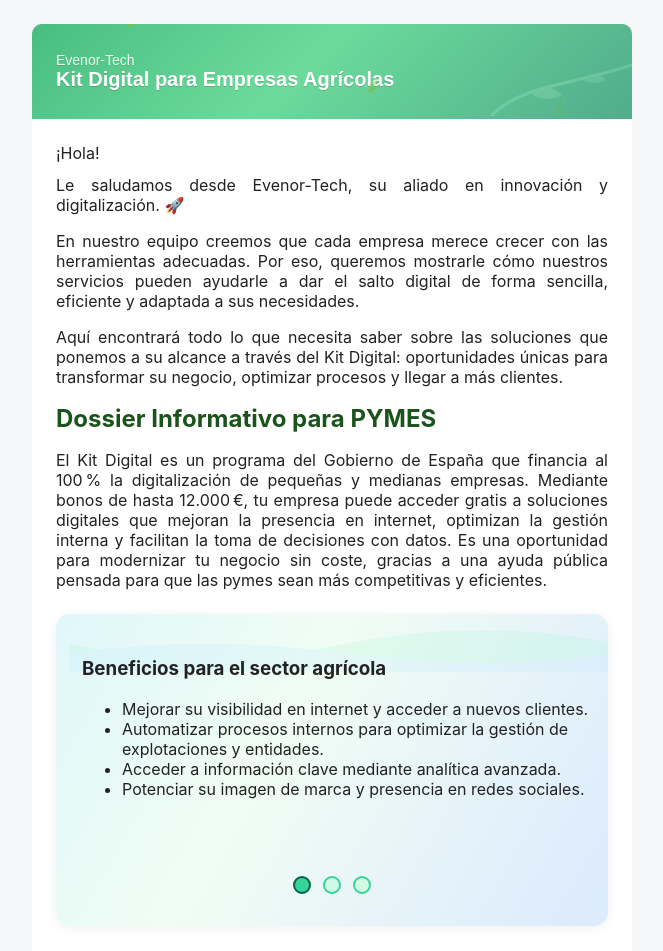
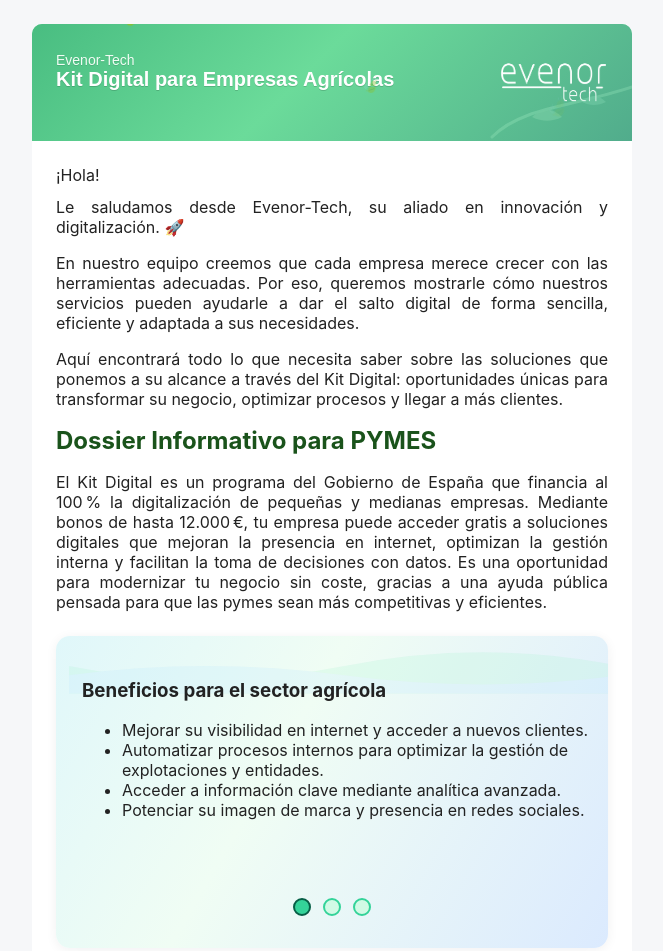
Before and after one commit to SebassG05/Dossier, a website: page src/templates/email.html in a window 1280 px wide. Shown: the top 951 px of the page, without its empty margins (308-971 px from the left). Drawn offline with Linux system fonts and the light colour scheme.

Commit message:
Commit 11 logo

```diff
--- a/src/templates/email.html
+++ b/src/templates/email.html
@@ -92,6 +92,10 @@
                 <div style="position:relative; padding:28px 24px; overflow:hidden; border-top-left-radius:10px; border-top-right-radius:10px;">
                   <div style="font-size:14px; color:#f0fdf4; text-shadow:0 1px 0 rgba(0,0,0,.1);">Evenor-Tech</div>
                   <div style="font-size:20px; font-weight:bold; text-shadow:0 1px 0 rgba(0,0,0,.15);">Kit Digital para Empresas Agrícolas</div>
+
+                  <a href="https://instagram.com/evenortech" target="_blank" rel="noopener" title="Instagram">
+                    <img src="/Evenor2.png" alt="Instagram" style="width:112px; height:62px; margin-left: 80%; margin-top: -8%; " />
+                  </a>
 
                   <!-- Decorative branch (static, safe) -->
                   <div style="position:absolute; right:-10px; bottom:-6px; opacity:.25; line-height:0;">
```
Also changed, not shown: public/Evenor.png (added), public/Evenor2.png (added).
